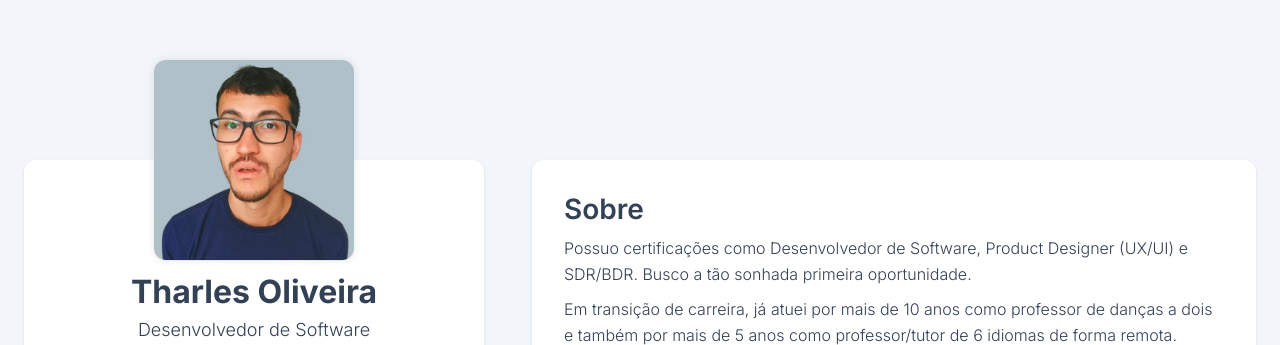
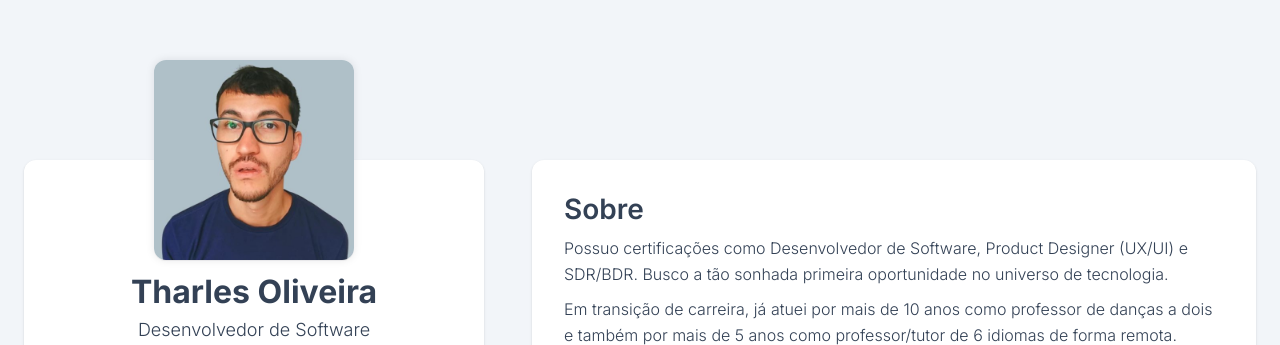
Before and after one commit to ThalesD-Oliveira/Portifolio, a plain HTML site: page index.html in a window 1280 px wide. Shown: the top 345 px of the page. Drawn offline with nearby package versions, Linux system fonts and the light colour scheme; a script that the page names is missing.

Commit message:
+ algumas modificações

```diff
--- a/index.html
+++ b/index.html
@@ -84,7 +84,7 @@
       <h2 class="subtitle">Sobre</h2>
 
       <p>
-        Possuo certificações como Desenvolvedor de Software, Product Designer (UX/UI) e SDR/BDR. Busco a tão sonhada primeira oportunidade.
+        Possuo certificações como Desenvolvedor de Software, Product Designer (UX/UI) e SDR/BDR. Busco a tão sonhada primeira oportunidade no universo de tecnologia.
       </p>
 
       <p>
```
